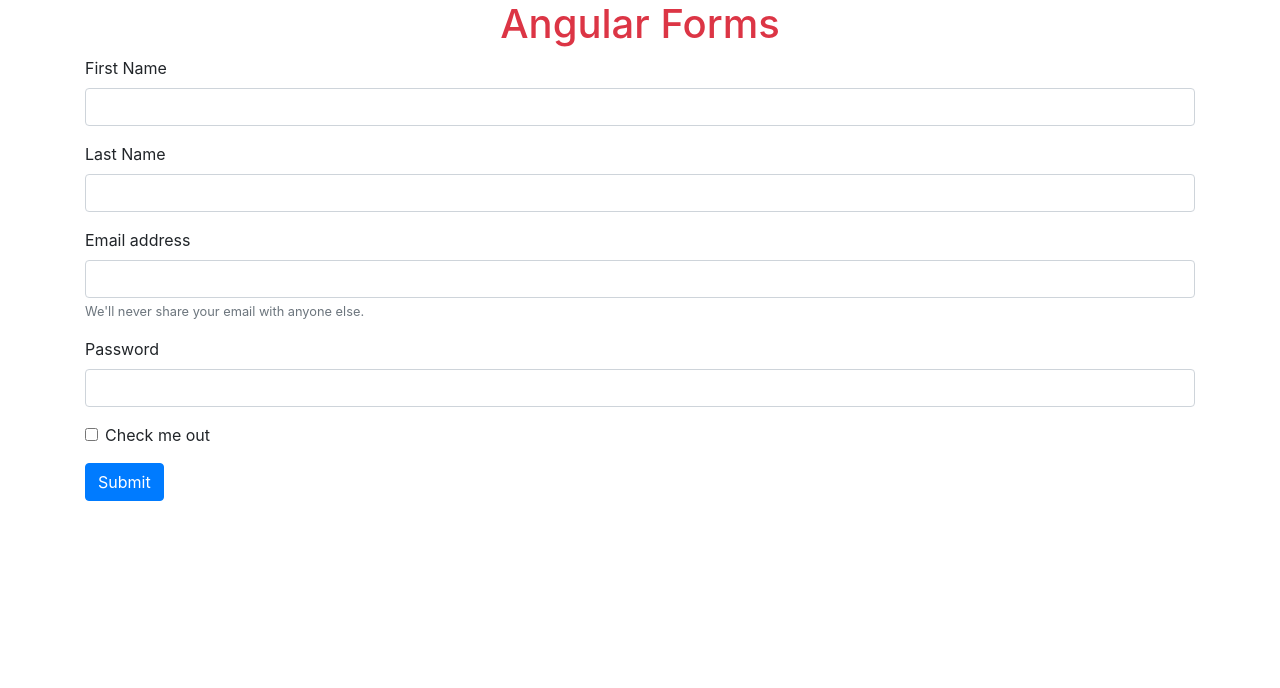
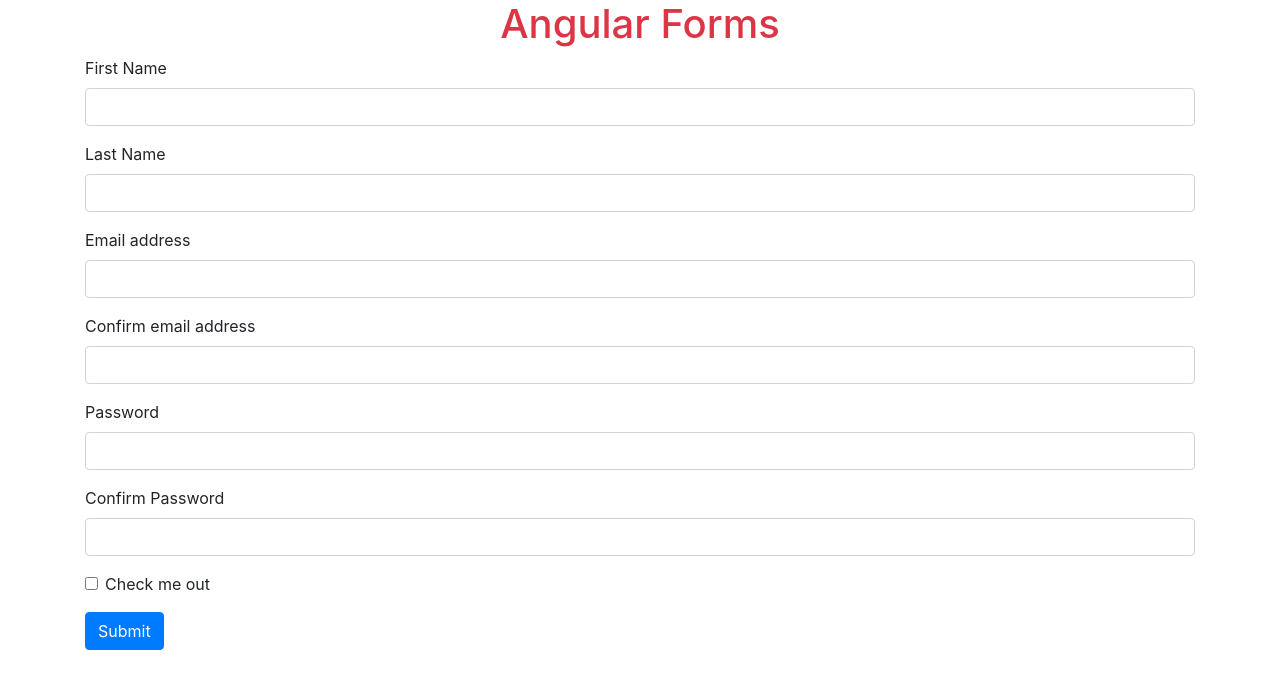
Before and after one commit to mennaelnokally22/Angular-Forms, an Angular app: page / in a window 1280 px wide. Shown: the top 688 px of the page. Built offline with nearby package versions, Linux system fonts and the light colour scheme.

Commit message:
✨ NEW FEATURE: Adding a password form group

```diff
--- a/src/app/reactive-form/reactive-form.component.html
+++ b/src/app/reactive-form/reactive-form.component.html
@@ -43,21 +43,121 @@
         </span>
       </span>
     </div>
+    <div class="form-group" formGroupName="emailGroup">
       <div class="form-group">
         <label for="exampleInputEmail1">Email address</label>
         <input
           type="email"
           class="form-control"
           id="exampleInputEmail1"
-        aria-describedby="emailHelp"
+          formControlName="email"
+          [ngClass]="{
+            'is-invalid':
+              infoForm.get('emailGroup.email').touched &&
+              infoForm.get('emailGroup.email').invalid
+          }"
         />
-      <small id="emailHelp" class="form-text text-muted"
-        >We'll never share your email with anyone else.</small
+        <span class="invalid-feedback">
+          <span *ngIf="infoForm.get('emailGroup.email').errors?.required">
+            Please enter your email.
+          </span>
+          <span *ngIf="infoForm.get('emailGroup.email').errors?.email">
+            Please enter a correct email format.
+          </span>
+        </span>
+      </div>
+
+      <div class="form-group">
+        <label for="confEmail">Confirm email address</label>
+        <input
+          type="email"
+          class="form-control"
+          id="confEmail"
+          formControlName="confirmemail"
+          [ngClass]="{
+            'is-invalid':
+              (infoForm.get('emailGroup').errors &&
+                infoForm.get('emailGroup.confirmemail').touched) ||
+              (infoForm.get('emailGroup.confirmemail').touched &&
+                infoForm.get('emailGroup.confirmemail').invalid)
+          }"
+        />
+        <span class="invalid-feedback">
+          <span
+            *ngIf="infoForm.get('emailGroup.confirmemail').errors?.required"
           >
+            Please enter your email.
+          </span>
+          <span
+            *ngIf="
+              infoForm.get('emailGroup').errors?.missMatch &&
+              !infoForm.get('emailGroup.confirmemail').errors?.required
+            "
+          >
+            Please make sure of the typed email.
+          </span>
+        </span>
       </div>
+    </div>
+    <div class="form-group" formGroupName="passwordGroup">
       <div class="form-group">
         <label for="exampleInputPassword1">Password</label>
-      <input type="password" class="form-control" id="exampleInputPassword1" />
+        <input
+          type="password"
+          class="form-control"
+          id="exampleInputPassword1"
+          formControlName="password"
+          [ngClass]="{
+            'is-invalid':
+              infoForm.get('passwordGroup.password').touched &&
+              infoForm.get('passwordGroup.password').invalid
+          }"
+        />
+        <span class="invalid-feedback">
+          <span *ngIf="infoForm.get('passwordGroup.password').errors?.required">
+            Please enter your password.
+          </span>
+          <span
+            *ngIf="infoForm.get('passwordGroup.password').errors?.minlength"
+          >
+            Password must be at least 6 characters.
+          </span>
+        </span>
+      </div>
+
+      <div class="form-group">
+        <label for="confPass">Confirm Password</label>
+        <input
+          type="password"
+          class="form-control"
+          id="confPass"
+          formControlName="confirmpassword"
+          [ngClass]="{
+            'is-invalid':
+              (infoForm.get('passwordGroup').errors &&
+                infoForm.get('passwordGroup.confirmpassword').touched) ||
+              (infoForm.get('passwordGroup.confirmpassword').touched &&
+                infoForm.get('passwordGroup.confirmpassword').invalid)
+          }"
+        />
+        <span class="invalid-feedback">
+          <span
+            *ngIf="
+              infoForm.get('passwordGroup.confirmpassword').errors?.required
+            "
+          >
+            Please enter your confirmed password.
+          </span>
+          <span
+            *ngIf="
+              infoForm.get('passwordGroup').errors?.missMatch &&
+              !infoForm.get('passwordGroup.confirmpassword').errors?.required
+            "
+          >
+            Please make sure that your passwords are matched.
+          </span>
+        </span>
+      </div>
     </div>
     <div class="form-group form-check">
       <input type="checkbox" class="form-check-input" id="exampleCheck1" />
--- a/src/app/reactive-form/reactive-form.component.ts
+++ b/src/app/reactive-form/reactive-form.component.ts
@@ -15,6 +15,7 @@ function controlsMatcher(controlGroupName: string): ValidatorFn {
     const firstControl = control.get(controlGroupName);
     const secControl = control.get(`confirm${controlGroupName}`);
 
+    console.log(firstControl.value, secControl.value);
     return firstControl.value === secControl.value ? null : { missMatch: true };
   };
 }
@@ -32,10 +33,20 @@ export class ReactiveFormComponent implements OnInit {
     this.infoForm = this.formBuilder.group({
       firstName: ["", [Validators.required, Validators.minLength(3)]],
       lastName: ["", [Validators.required, Validators.minLength(3)]],
-      emailGroup: this.formBuilder.group({
-        email: ["", [Validators.required, Validators.email]],
-        confirmEmail: ["", [Validators.required]],
-      }),
+      emailGroup: this.formBuilder.group(
+        {
+          email: ["", [Validators.required, Validators.email]],
+          confirmemail: ["", [Validators.required]],
+        },
+        { validators: controlsMatcher("email") }
+      ),
+      passwordGroup: this.formBuilder.group(
+        {
+          password: ["", [Validators.required, Validators.minLength(6)]],
+          confirmpassword: ["", [Validators.required]],
+        },
+        { validators: controlsMatcher("password") }
+      ),
     });
 
     this.infoForm.get("firstName").valueChanges.pipe(debounceTime(1000));
```
Lines whose indentation alone changed are shown as unchanged.
